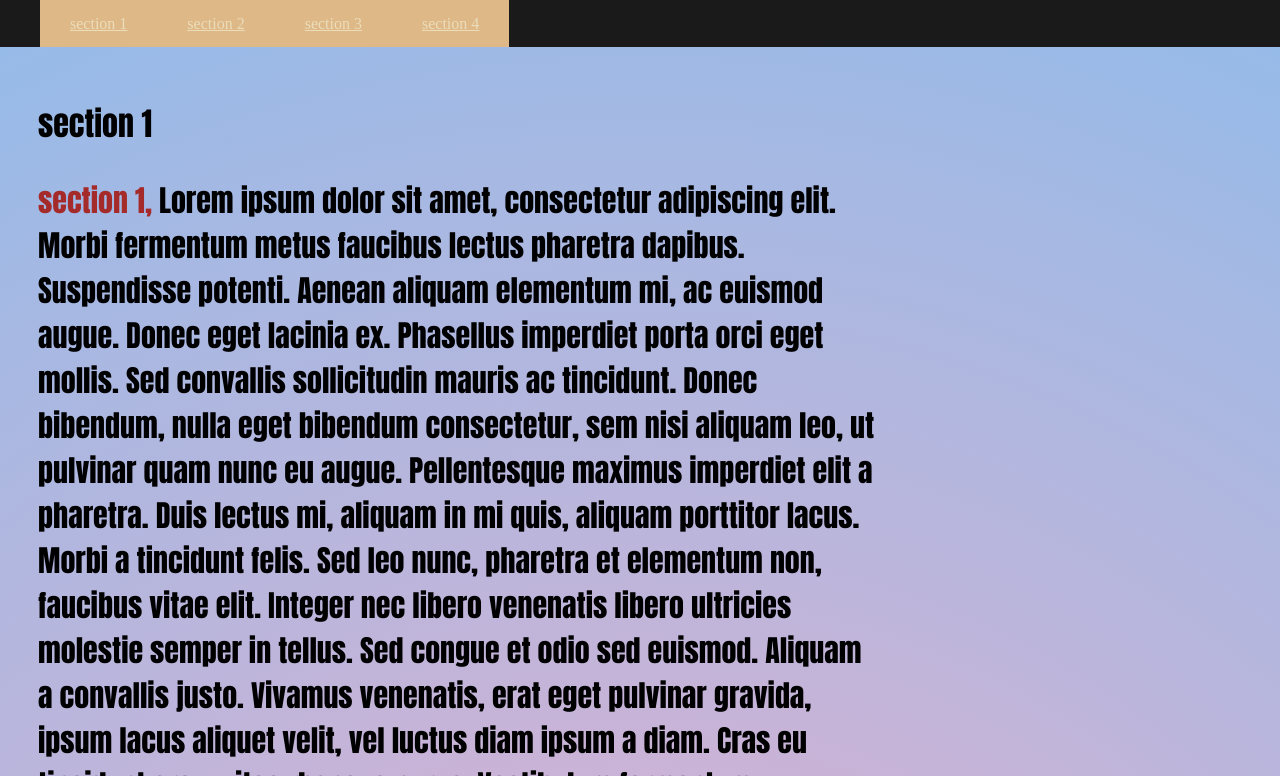
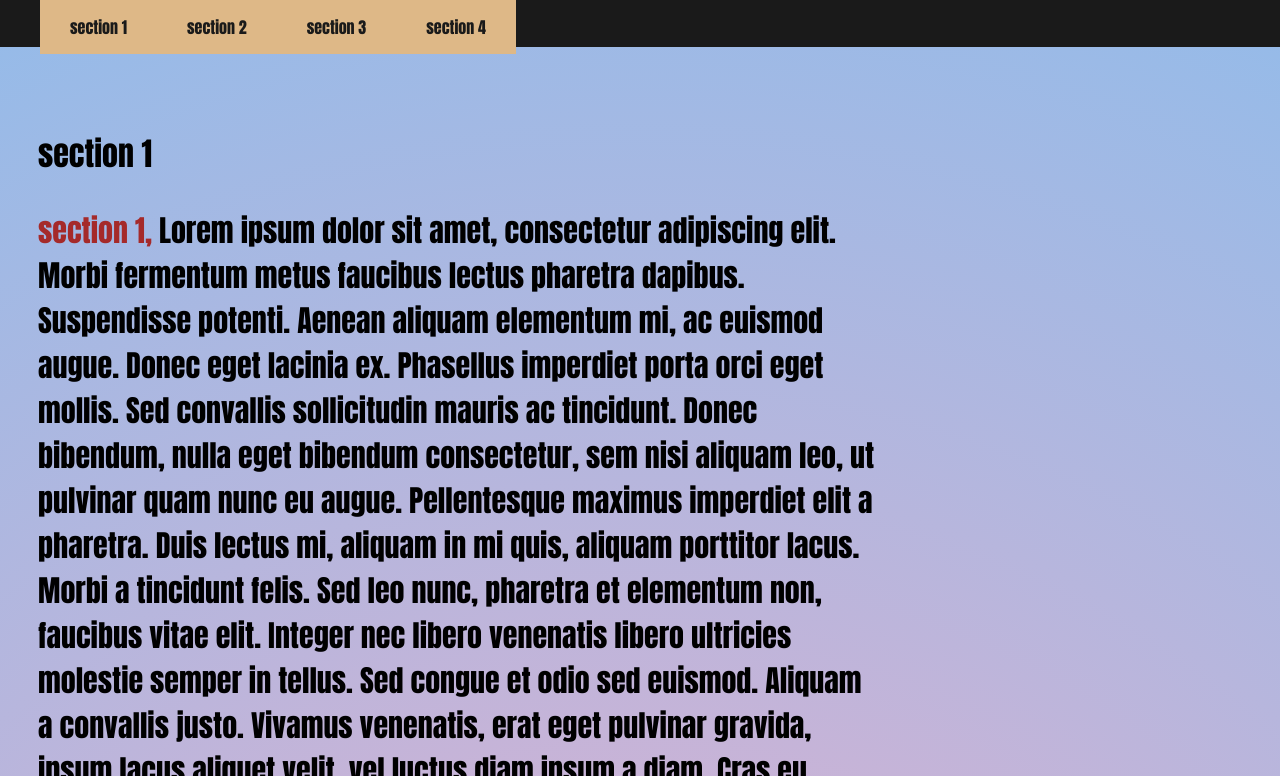
Before and after one commit to hassanaref/landing-page, a plain HTML site: page index.html in a window 1280 px wide. Shown: the top 776 px of the page. Drawn offline with Linux system fonts and the light colour scheme.

Commit message:
Update styles.css

```diff
--- a/styles.css
+++ b/styles.css
@@ -37,14 +37,22 @@ a
         padding : 30px;
         padding-bottom: 15px;
         font-size: 100%;
+        text-decoration: none;
     }
 
+a:active
+    {
+    background-color: burlywood;
+    color : #1a1a1a;
+    font-family: Impact, Charcoal, sans-serif;
+    }
 
 
 .sections
     {
         width: 840px;
         height: 620px;
+        margin-top: 30px;
     }
 .active
     {
@@ -60,4 +68,6 @@ a
 .activeNav
     {
         background-color: burlywood;
+        color : #1a1a1a;
+        font-family: Impact, Charcoal, sans-serif;
     }
```
